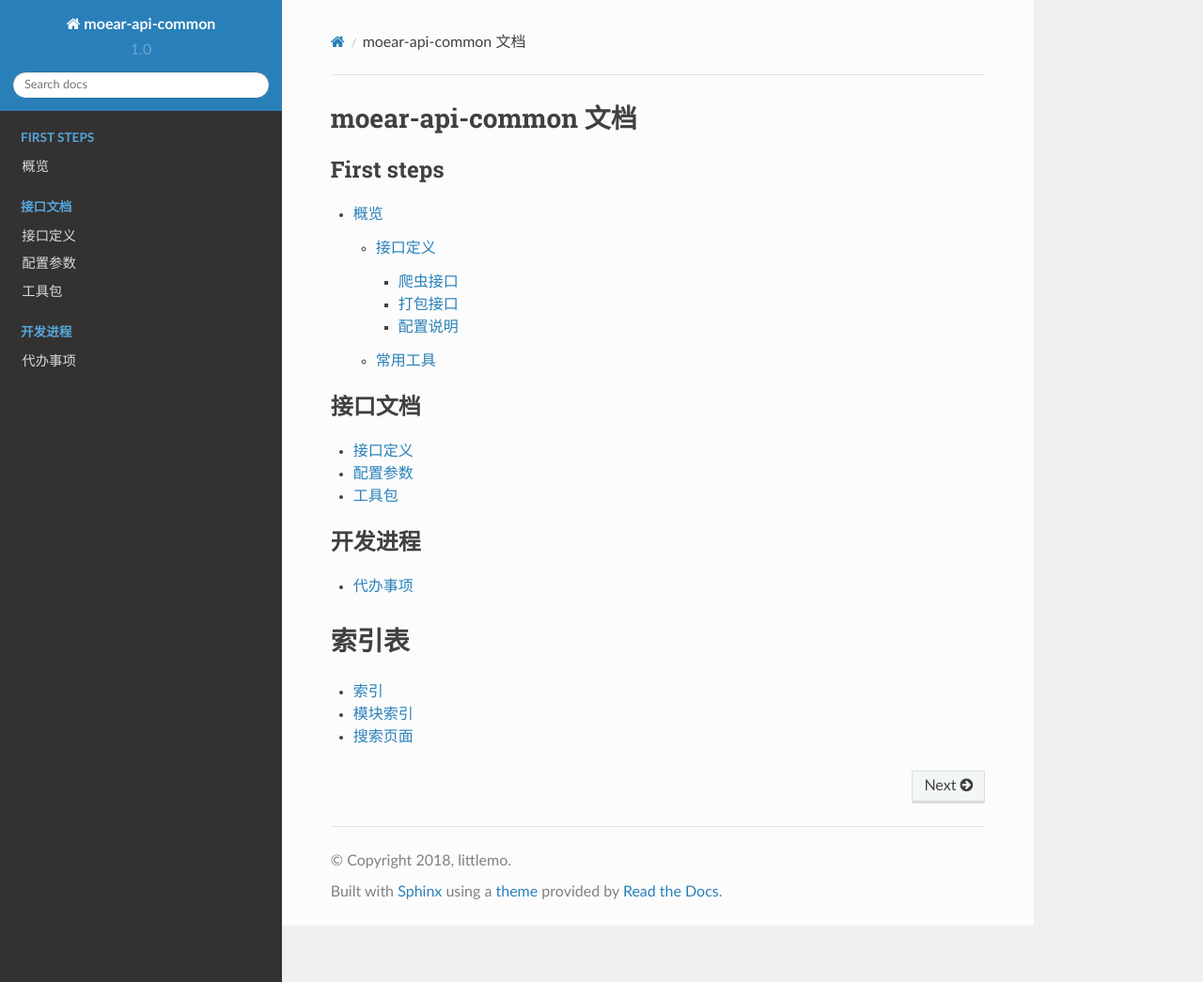
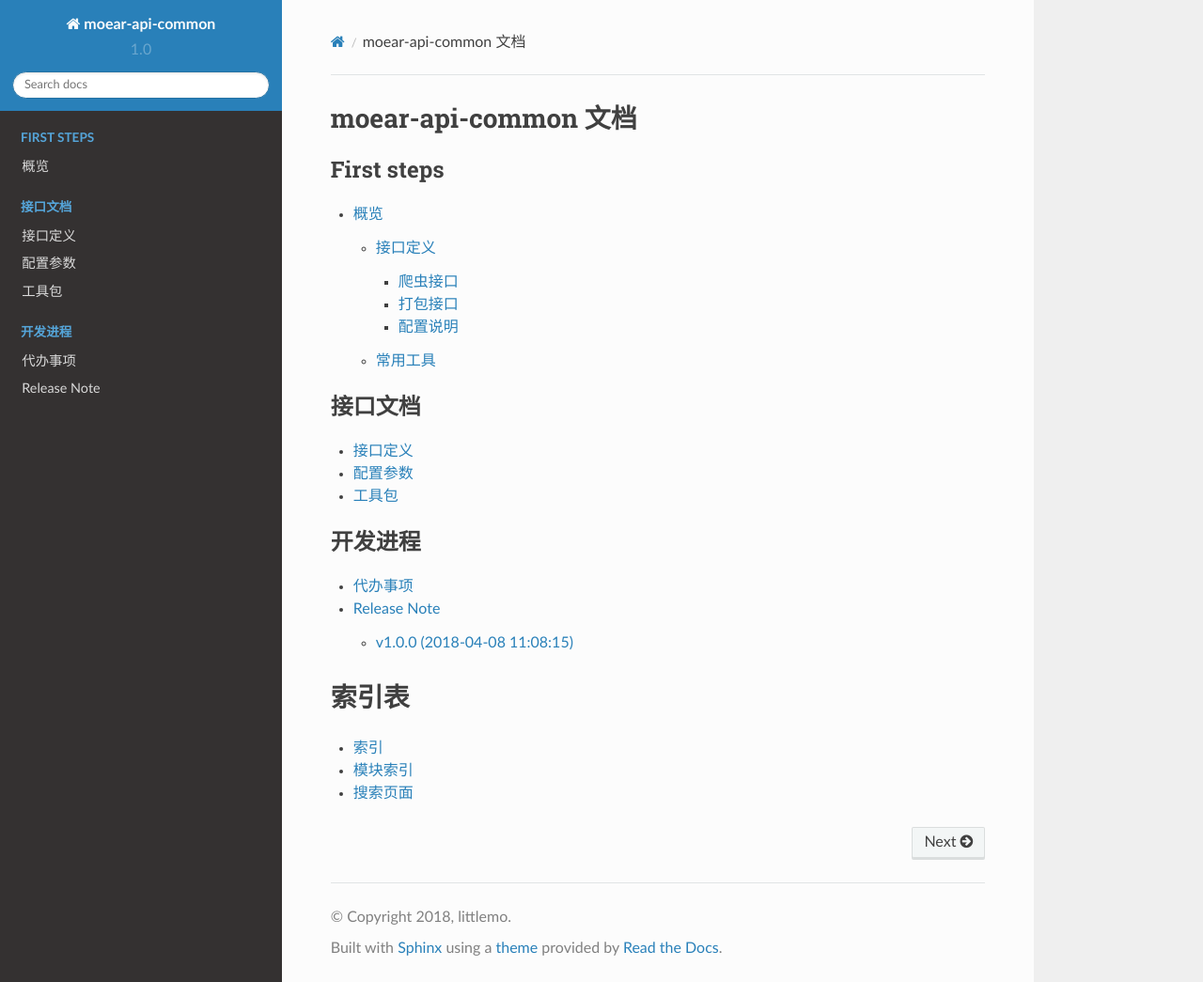
Before and after one commit to littlemo/moear-api-common, a Sphinx documentation site: the page built from docs/source/index.rst, in a window 1280 px wide and 1045 px high. Shown: the whole window at 94% size. Built offline with Sphinx 7.4.7 and the Read the Docs theme 2.0.0, drawn with Linux system fonts in a browser that asks for light colours; formulas are drawn with MathJax 3.

Commit message:
F: 实现发布说明文档，并添加到主索引页&TOC中

```diff
--- /dev/null
+++ b/docs/source/development/release.rst
@@ -0,0 +1,12 @@
+.. _development-release:
+
+============
+Release Note
+============
+
+v1.0.0 (2018-04-08 11:08:15)
+----------------------------
+
+#. 定义爬虫接口
+#. 定义打包接口
+#. 实现基础工具包，包含：路径操作、图片处理、Kindlegen支持
--- a/docs/source/index.rst
+++ b/docs/source/index.rst
@@ -25,6 +25,7 @@ moear-api-common 文档
    :caption: 开发进程
 
    development/todo
+   development/release
 
 
 索引表
```
